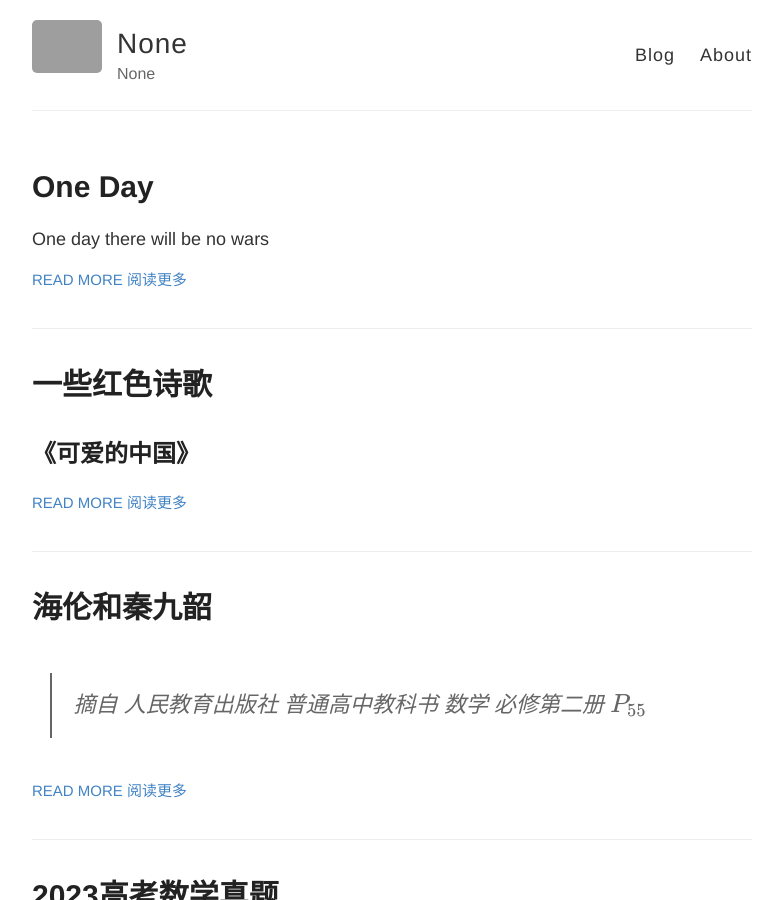
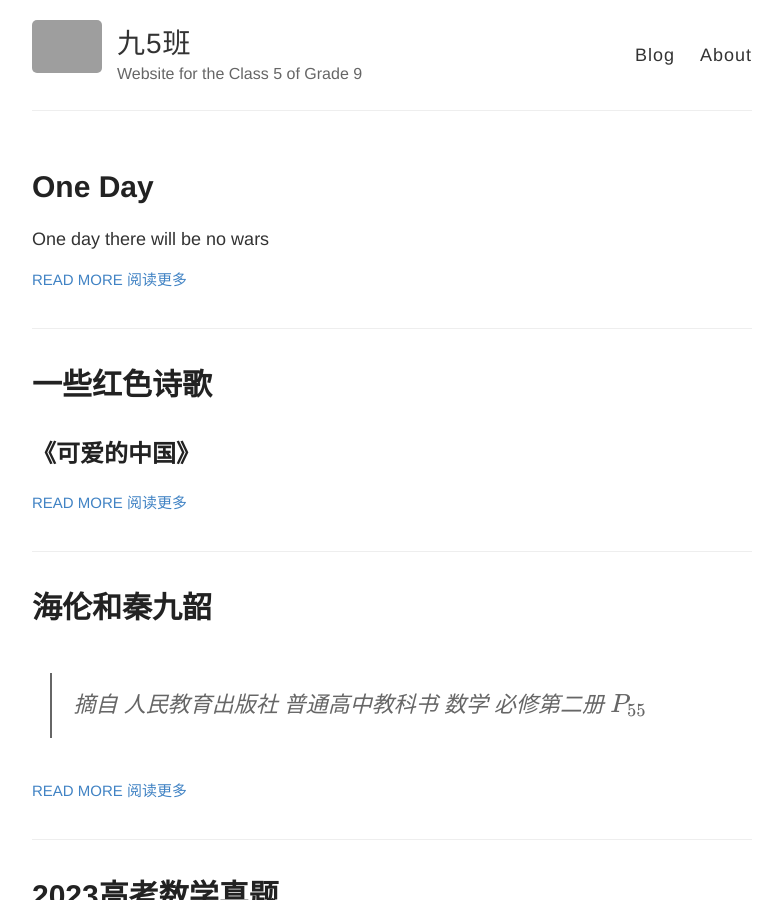
Before and after one commit to Website-xieyuen/website-xieyuen.github.io, a Jekyll site: the page built from index.html, in a window 1280 px wide and 900 px high. Shown: the whole window, without its empty margins (248-1030 px from the left). Built offline with Jekyll 4.4.1, drawn with Linux system fonts in a browser that asks for light colours; grey boxes are pictures that could not be loaded.

Commit message:
Update _config.yml

```diff
--- a/_config.yml
+++ b/_config.yml
@@ -3,10 +3,10 @@
 #
 
 # Name of your site (displayed in the header)
-name: None
+name: 九5班
 
 # Short bio or description (displayed in the header)
-description: None
+description: Website for the Class 5 of Grade 9
 
 # URL of your avatar or profile pic (you could use your GitHub profile pic)
 avatar: None avatar
@@ -18,7 +18,7 @@ avatar: None avatar
 # Includes an icon in the footer for each username you enter
 footer-links:
   dribbble:
-  email: email@xieyuen.link
+  email:
   facebook:
   flickr:
   github: Website-xieyuen/website-xieyuen.github.io
@@ -41,7 +41,7 @@ google_analytics:
 
 # Your website URL (e.g. http://barryclark.github.io or http://www.barryclark.co)
 # Used for Sitemap.xml and your RSS feed
-url:
+url: "https://public.xieyuen.link"
 
 # If you're hosting your site at a Project repository on GitHub pages
 # (http://yourusername.github.io/repository-name)
```
